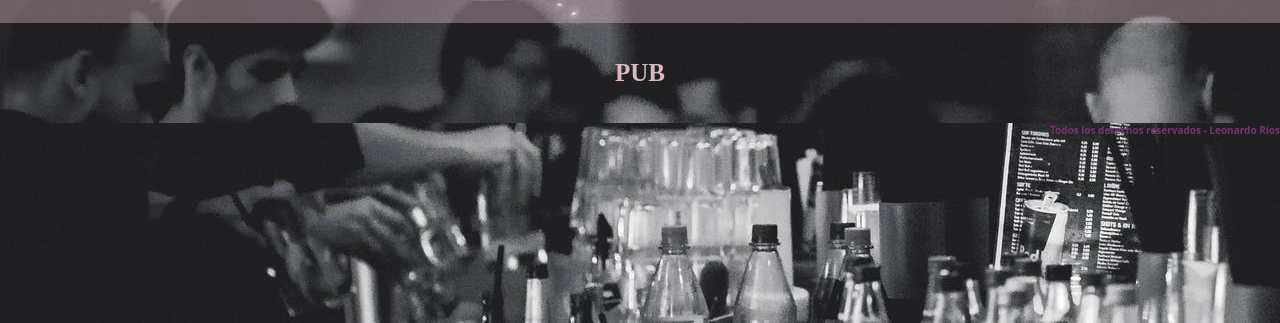
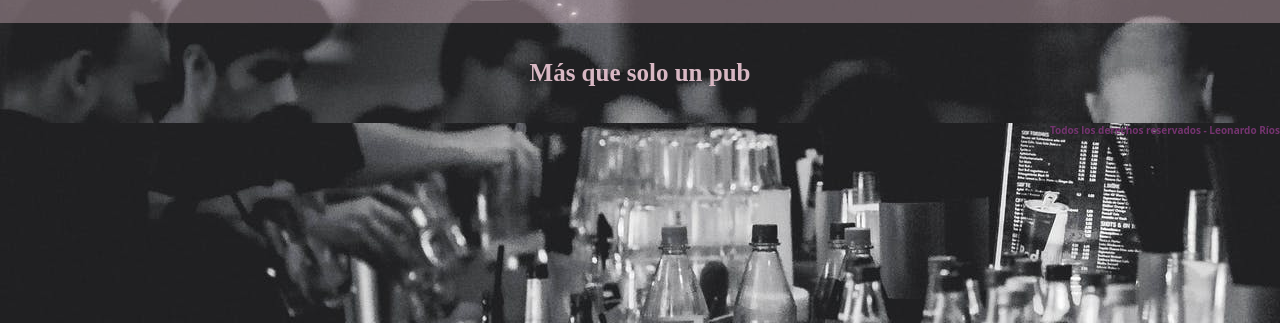
Before and after one commit to leonardorios198/agera, a plain HTML site: page root/index.html in a window 1280 px wide. Shown: the part 477-800 px from the top of the page. Drawn offline with nearby package versions, Linux system fonts and the light colour scheme.

Commit message:
cambio font lema

```diff
--- a/root/index.html
+++ b/root/index.html
@@ -34,7 +34,7 @@
     <!-- Titulo -->
     <div class="title">AGERA</div>
     <!-- Subititulo -->
-    <div id="lema">PUB</div>
+    <div id="lema">Más que solo un pub</div>
     </div>
     <footer>
     <div class="footer">Todos los derechos reservados - Leonardo Ríos</div>
--- a/root/style.css
+++ b/root/style.css
@@ -43,6 +43,7 @@
         .lema {
             text-align: center;
             padding: 20px;
+            font-family: 'Dancing Script', handwriting;
         }
 
         .containerHistoria {
@@ -93,8 +94,10 @@
         height: 100px;
         justify-content: center;
         font-weight: bold;
-        font-family: 'Lobster'
+        font-family: 'Dancing Script', handwriting;
     }
+
+    @import url(https://fonts.googleapis.com/css2?family=Dancing+Script:wght@100;200;300;400;500;600;700&display=swap);
 
 footer {
     display: contents;
```
